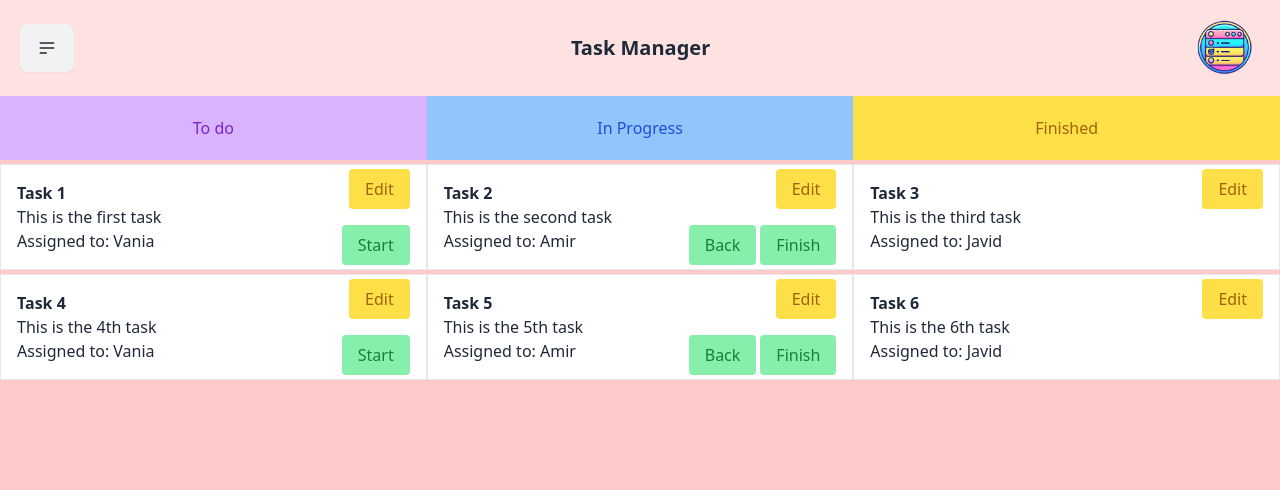
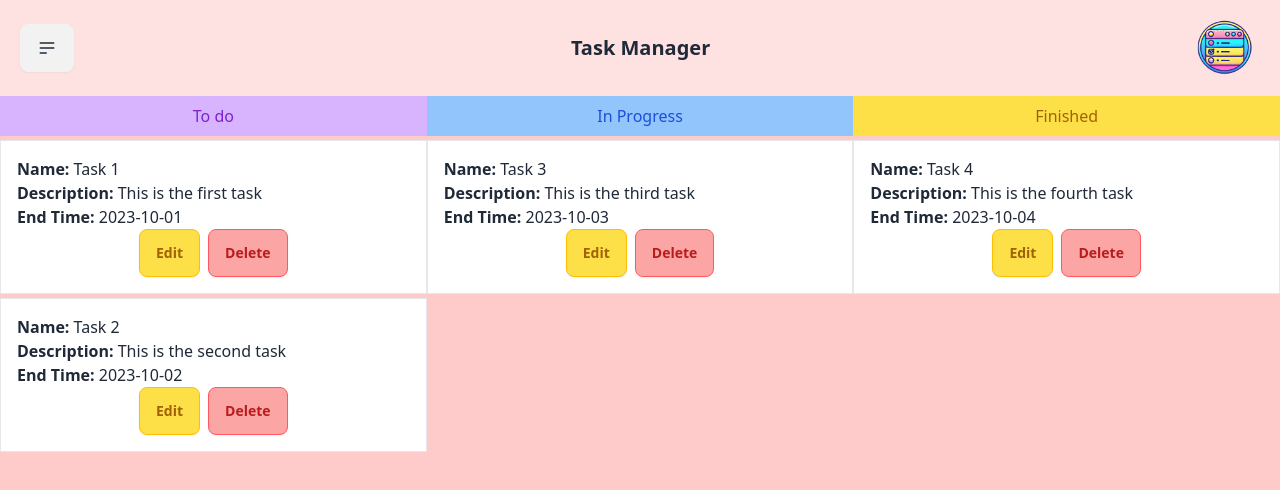
Before and after one commit to NullPointerExceptionNIT/ProjectManager, a React app in the folder frontend/: page /Tasks in a window 1280 px wide. Shown: the top 490 px of the page. Built offline with nearby package versions, Linux system fonts and the light colour scheme; the HTML template or start-up script is replaced by a standard one.

Commit message:
task improved

```diff
--- a/frontend/src/EditTask.jsx
+++ b/frontend/src/EditTask.jsx
@@ -36,6 +36,26 @@ function EditTasks() {
                                 />
                             </div>
                         </div>
+                        <div className="grid grid-cols-1 md:grid-cols-3 gap-10 mt-5 border rounded-l">
+                            <div className="form-control">
+                                <label className="label cursor-pointer">
+                                    <span className="label-text">To do</span>
+                                    <input type="radio" name="radio-10" className="radio checked:bg-red-500" defaultChecked />
+                                </label>
+                            </div>
+                            <div className="form-control">
+                                <label className="label cursor-pointer">
+                                    <span className="label-text">In progress</span>
+                                    <input type="radio" name="radio-10" className="radio checked:bg-blue-500" defaultChecked />
+                                </label>
+                            </div>
+                            <div className="form-control">
+                                <label className="label cursor-pointer">
+                                    <span className="label-text">Finished</span>
+                                    <input type="radio" name="radio-10" className="radio checked:bg-yellow-500" defaultChecked />
+                                </label>
+                            </div>
+                        </div>
                         <div className="form-group">
                             <label
                                 htmlFor="task-description"
@@ -54,7 +74,7 @@ function EditTasks() {
             </div>
             <div className="flex justify-between items-end p-4">
                 <a
-                    href="Projects"
+                    href="Tasks"
                     className="bg-blue-400 text-black px-4 py-2 rounded hover:bg-blue-300"
                 >
                     Back
--- a/frontend/src/Home.jsx
+++ b/frontend/src/Home.jsx
@@ -14,7 +14,7 @@ function Home() {
             Boost employee satisfaction and efficiency with time-saving
             automations and Task Manager features that handle repetitive tasks to free up agent workflows.
             </p>
-            <button className="btn btn-primary bg-yellow-400">Get Started</button>
+            <button className="btn btn-primary bg-yellow-400"><a href="Signup">Get Started</a></button>
           </div>
         </div>
       </div>
--- a/frontend/src/Tasks.jsx
+++ b/frontend/src/Tasks.jsx
@@ -1,91 +1,94 @@
 import "./App.css";
+import { useMutation, useQuery, useQueryClient } from "react-query";
+import { AuthContext } from "./contexts/AuthContext";
+import { useContext } from "react";
 
-function Tasks() {
+function TaskContent() {
+    const { requestWithToken } = useContext(AuthContext);
+    const queryClient = useQueryClient();
+
+    // تعریف تسک‌ها به صورت دستی
+    const tasks = {
+        todo: [
+            { id: 1, name: "Task 1", description: "This is the first task", endTime: "2023-10-01" },
+            { id: 2, name: "Task 2", description: "This is the second task", endTime: "2023-10-02" },
+        ],
+        inProgress: [
+            { id: 3, name: "Task 3", description: "This is the third task", endTime: "2023-10-03" },
+        ],
+        finished: [
+            { id: 4, name: "Task 4", description: "This is the fourth task", endTime: "2023-10-04" },
+        ],
+    };
+
+    const deleteTask = (id) => {
+        useDeleteTask.mutate(id);
+    };
+
+    const useDeleteTask = useMutation({
+        onSuccess: async () => {
+            queryClient.invalidateQueries("tasks");
+        },
+        mutationFn: async (id) => {
+            const response = await requestWithToken({
+                url: "/tasks/delete-task/" + id,
+                method: "delete",
+            });
+            return response;
+        },
+    });
+
+    const renderTasks = (taskList) => {
+        return taskList.map((task) => (
+            <div key={task.id} className="flex h-auto mt-1 bg-white">
+                <div className="task-box border p-4 flex-1 relative">
+                    <p><strong>Name:</strong> {task.name}</p>
+                    <p><strong>Description:</strong> {task.description}</p>
+                    <p><strong>End Time:</strong> {task.endTime}</p>
+                    <div className="card-actions justify-center">
+                        <button className="btn btn-warning bg-yellow-300 text-yellow-700"><a href="EditTask">Edit</a></button>
+                        <button className="btn btn-error bg-red-300 text-red-700" onClick={() => deleteTask(task.id)}>
+                            Delete
+                            {deleteTask.isLoading && <span className="loading loading-spinner loading-lg"></span>}
+                        </button>
+                    </div>
+                </div>
+            </div>
+        ));
+    };
+
     return (
         <div className="bg-red-200 h-screen">
-            <div className="flex h-16">
-                <button className="bg-purple-300 text-purple-700 flex-1 px-4 py-2">
-                    <span className="btm-nav-label">To do</span>
-                </button>
-                <button className="bg-blue-300 text-blue-700 flex-1 px-4 py-2">
-                    <span className="btm-nav-label">In Progress</span>
-                </button>
-                <button className="bg-yellow-300 text-yellow-700 flex-1 px-4 py-2">
-                    <span className="btm-nav-label">Finished</span>
-                </button>
-            </div>
-            <div className="flex h-auto mt-1 bg-white">
-                <div className="task-box border p-4 flex-1 relative">
-                    <button className="absolute top-1 right-4 bg-yellow-300 text-yellow-700 px-4 py-2 rounded">
-                        <a href="EditTask">Edit</a>
+            <div className="flex">
+                <div className="flex-1">
+                    <button className="bg-purple-300 text-purple-700 w-full px-4 py-2">
+                        <span className="btm-nav-label">To do</span>
                     </button>
-                    <h3 className="task-title font-bold">Task 1</h3>
-                    <p className="task-description">This is the first task</p>
-                    <p className="task-person">Assigned to: Vania</p>
-                    <button className="absolute bottom-1 right-4 bg-green-300 text-green-700 px-4 py-2 rounded">
-                        Start
+                    {renderTasks(tasks.todo)}
+                </div>
+                <div className="flex-1">
+                    <button className="bg-blue-300 text-blue-700 w-full px-4 py-2">
+                        <span className="btm-nav-label">In Progress</span>
                     </button>
+                    {renderTasks(tasks.inProgress)}
                 </div>
-                <div className="task-box border p-4 flex-1 relative">
-                    <button className="absolute top-1 right-4 bg-yellow-300 text-yellow-700 px-4 py-2 rounded">
-                        <a href="EditTask">Edit</a>
+                <div className="flex-1">
+                    <button className="bg-yellow-300 text-yellow-700 w-full px-4 py-2">
+                        <span className="btm-nav-label">Finished</span>
                     </button>
-                    <h3 className="task-title font-bold">Task 2</h3>
-                    <p className="task-description">This is the second task</p>
-                    <p className="task-person">Assigned to: Amir</p>
-                    <button className="absolute bottom-1 right-4 bg-green-300 text-green-700 px-4 py-2 rounded">
-                        Finish
-                    </button>
-                    <button className="absolute bottom-1 right-24 bg-green-300 text-green-700 px-4 py-2 rounded">
-                        Back
-                    </button>
-                </div>
-                <div className="task-box border p-4 flex-1 relative">
-                    <button className="absolute top-1 right-4 bg-yellow-300 text-yellow-700 px-4 py-2 rounded">
-                        <a href="EditTask">Edit</a>
-                    </button>
-                    <h3 className="task-title font-bold">Task 3</h3>
-                    <p className="task-description">This is the third task</p>
-                    <p className="task-person">Assigned to: Javid</p>
-                </div>
-            </div>
-            <div className="flex h-auto mt-1 bg-white">
-                <div className="task-box border p-4 flex-1 relative">
-                    <button className="absolute top-1 right-4 bg-yellow-300 text-yellow-700 px-4 py-2 rounded">
-                        <a href="EditTask">Edit</a>
-                    </button>
-                    <h3 className="task-title font-bold">Task 4</h3>
-                    <p className="task-description">This is the 4th task</p>
-                    <p className="task-person">Assigned to: Vania</p>
-                    <button className="absolute bottom-1 right-4 bg-green-300 text-green-700 px-4 py-2 rounded">
-                        Start
-                    </button>
-                </div>
-                <div className="task-box border p-4 flex-1 relative">
-                    <button className="absolute top-1 right-4 bg-yellow-300 text-yellow-700 px-4 py-2 rounded">
-                        <a href="EditTask">Edit</a>
-                    </button>
-                    <h3 className="task-title font-bold">Task 5</h3>
-                    <p className="task-description">This is the 5th task</p>
-                    <p className="task-person">Assigned to: Amir</p>
-                    <button className="absolute bottom-1 right-4 bg-green-300 text-green-700 px-4 py-2 rounded">
-                        Finish
-                    </button>
-                    <button className="absolute bottom-1 right-24 bg-green-300 text-green-700 px-4 py-2 rounded">
-                        Back
-                    </button>
-                </div>
-                <div className="task-box border p-4 flex-1 relative">
-                    <button className="absolute top-1 right-4 bg-yellow-300 text-yellow-700 px-4 py-2 rounded">
-                        <a href="EditTask">Edit</a>
-                    </button>
-                    <h3 className="task-title font-bold">Task 6</h3>
-                    <p className="task-description">This is the 6th task</p>
-                    <p className="task-person">Assigned to: Javid</p>
+                    {renderTasks(tasks.finished)}
                 </div>
             </div>
         </div>
-    )
+    );
 }
 
-export default Tasks;
+function Task() {
+    return (
+        <div>
+            <TaskContent />
+        </div>
+    );
+}
+
+export default Task;
```
